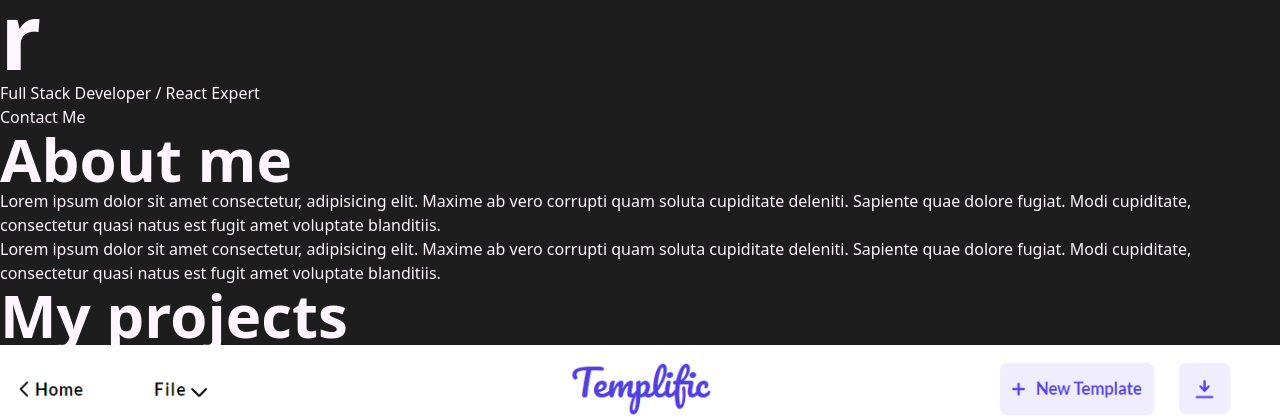
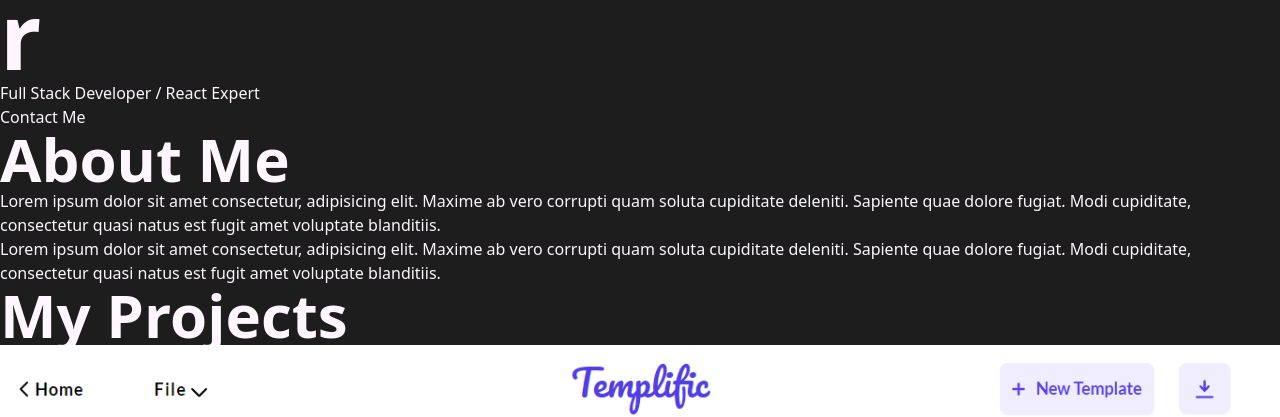
Before and after one commit to SheharyarAnwar/Portfolio, a Next.js app: page / in a window 1280 px wide. Shown: the part 2480-2897 px from the top of the page. Built offline with nearby package versions, Linux system fonts and the light colour scheme.

Commit message:
feat: Refactored sections

```diff
--- a/components/index.ts
+++ b/components/index.ts
@@ -1,5 +1,5 @@
 export { default as Header } from "./Header";
-export { default as Container } from "./Container";
+export { default as Container } from "../layouts/Container";
 export { default as Button } from "./Button";
 export { default as ElasticAnimatableText } from "./ElasticAnimatableText";
 export { default as ProjectCard } from "./ProjectCard";
--- a/components/Container/index.tsx
+++ b/layouts/Container/index.tsx
@@ -1,5 +1,5 @@
 import React from "react";
-import Header from "../Header";
+import Header from "../../components/Header";
 interface Props {
   /**
    * Give classnames to the wrapper component of container children
--- /dev/null
+++ b/layouts/Section/index.tsx
@@ -0,0 +1,15 @@
+import React from "react";
+interface Props {
+  title?: string;
+}
+const Index: React.FC<Props> = ({ title, children }) => {
+  return (
+    <>
+      <section className="my-24 flex flex-col">
+        <h2 className="text-green mb-12">{title}</h2>
+        {children}
+      </section>
+    </>
+  );
+};
+export default Index;
--- a/pages/index.tsx
+++ b/pages/index.tsx
@@ -7,6 +7,7 @@ import {
   ProjectCard,
   BlogCard,
 } from "../components";
+import Section from "../layouts/Section";
 
 const Home: NextPage = () => {
   return (
@@ -17,8 +18,8 @@ const Home: NextPage = () => {
         <link rel="icon" href="/favicon.ico" />
       </Head>
       <Container>
-        <div className="h-screen flex items-center">
-          <section className="inline-block">
+        <section className="h-screen flex items-center">
+          <div className="inline-block">
             <ElasticAnimatableText level={1} text={"Hi"} />
             <ElasticAnimatableText level={1} text={"I'm Sherry,"} />
             <ElasticAnimatableText level={1} text={"web developer"} />
@@ -28,10 +29,9 @@ const Home: NextPage = () => {
               </p>
               <Button className=" mt-16">Contact Me</Button>
             </div>
-          </section>
-        </div>
-        <section className="my-24">
-          <h2 className="text-green">About me</h2>
+          </div>
+        </section>
+        <Section title="About Me">
           <div className="block m-auto lg:flex ">
             <div className="w-full lg:w-1/2 py-16 lg:pr-16">
               <p className=" ">
@@ -51,25 +51,21 @@ const Home: NextPage = () => {
               <div className="bg-green w-full h-full "></div>
             </div>
           </div>
-        </section>
-        <section className="my-24 flex flex-col">
-          <h2 className="text-green mb-12">My projects</h2>
+        </Section>
+        <Section title="My Projects">
           <ProjectCard />
           <ProjectCard reversed />
           <ProjectCard />
           <Button className="m-auto">See More</Button>
-        </section>
-        <section className="my-24 flex flex-col">
-          <h2 className="text-green mb-12">Blog Posts</h2>
-          <div className="grid grid-cols-1 sm:grid-cols-2 2xl:grid-cols-4 gap-10">
-            <BlogCard></BlogCard>
-            <BlogCard></BlogCard>
-            <BlogCard></BlogCard>
+        </Section>
+        <Section title="Blog Posts">
+          <div className="grid grid-cols-1 sm:grid-cols-2 2xl:grid-cols-4 gap-10 py-16">
             <BlogCard></BlogCard>
             <BlogCard></BlogCard>
           </div>
           <Button className="m-auto">See More</Button>
-        </section>
+        </Section>
+        <Section title="Contact Me"></Section>
       </Container>
     </>
   );
```
